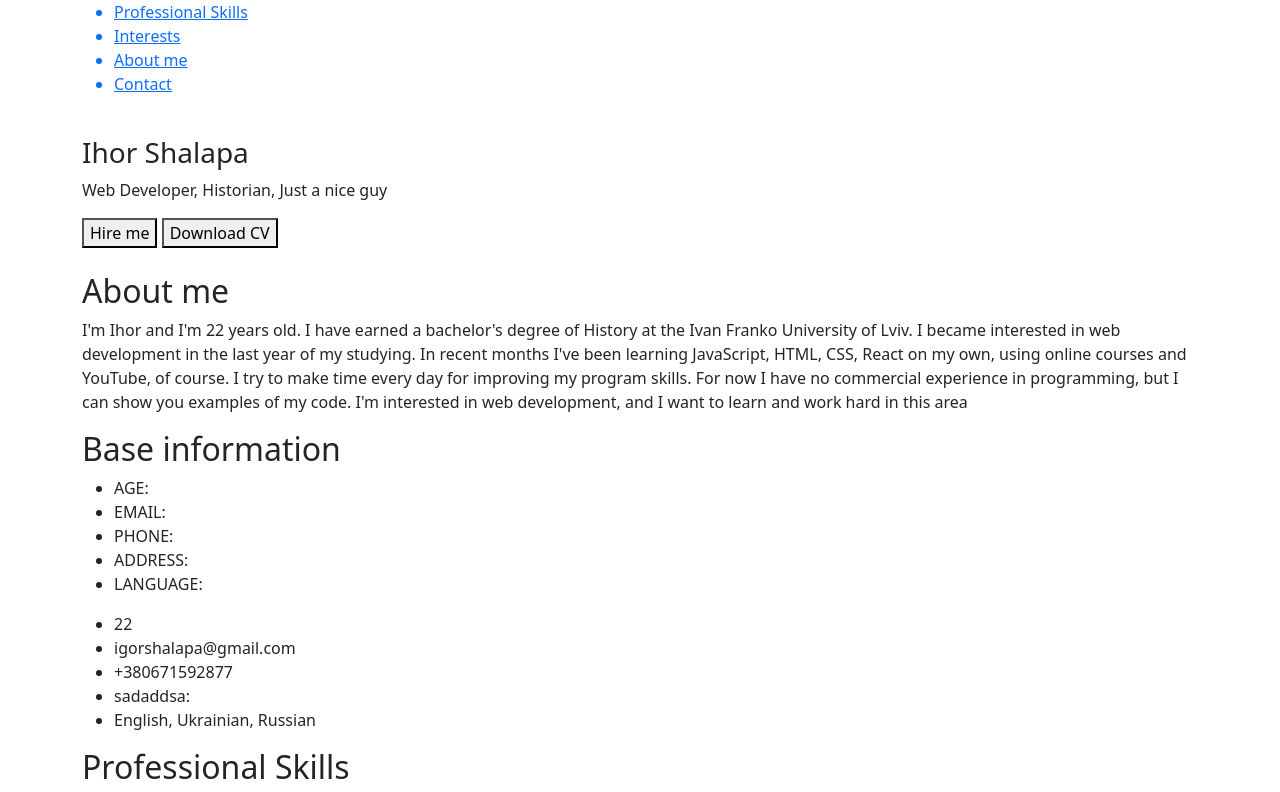
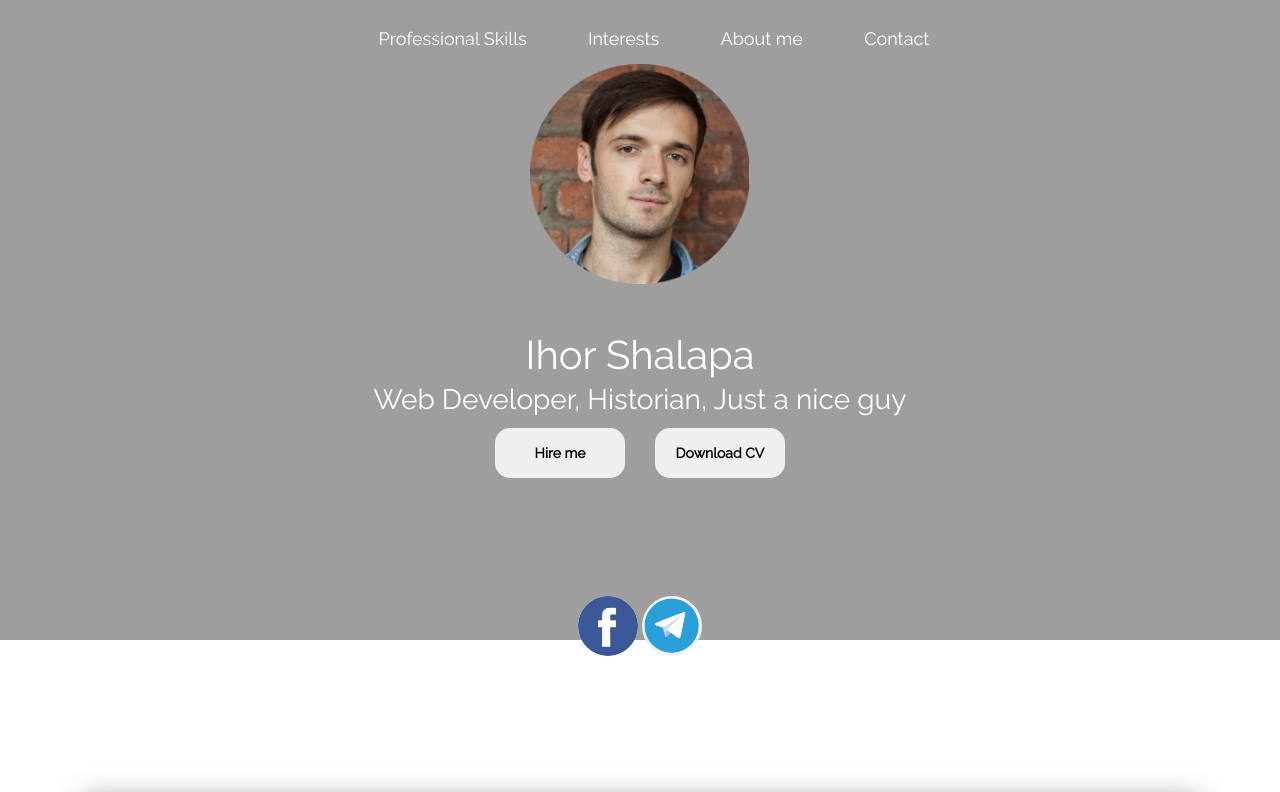
Before and after one commit to Shaliapyn/Resume, a plain HTML site: page index.html in a window 1280 px wide. Shown: the top 792 px of the page. Drawn offline with nearby package versions, Linux system fonts and the light colour scheme; files that its build step writes are made by us from their sources; the site is published under a folder, as on GitHub Pages, so addresses that start at the root find nothing.

Commit message:
fixed trouble with css 3

```diff
--- a/index.html
+++ b/index.html
@@ -5,7 +5,7 @@
     <meta http-equiv="X-UA-Compatible" content="IE=edge">
     <meta name="viewport" content="width=device-width, initial-scale=1.0">
     <link rel="stylesheet" href="bootstrap/dist/css/bootstrap.min.css">
-    <link rel="stylesheet" href="../ResumeIS/css/style.css">
+    <link rel="stylesheet" href="css/style.css">
     <title>Document</title>
 </head>
 <body>
@@ -22,7 +22,7 @@
                 </nav>
                 <section class="main-section">
                     <section class="img-section">
-                        <img src="/img/122_oooo.plus.png" alt="">
+                        <img src="img/122_oooo.plus.png" alt="">
                     </section>
                     <section class="main-text">
                         <div class="main-text__text">
@@ -35,8 +35,8 @@
                         </div>
                     </section>
                     <section class="icons-network">
-                        <a href="https://www.facebook.com/igor.shalapa.3"><img src="/img/fb-icon.png" alt=""></a>
-                        <a href="https://t.me/Salo_Borsch_Power"><img src="/img/telegram-icon.png" alt=""></a>
+                        <a href="https://www.facebook.com/igor.shalapa.3"><img src="img/fb-icon.png" alt=""></a>
+                        <a href="https://t.me/Salo_Borsch_Power"><img src="img/telegram-icon.png" alt=""></a>
                     </section>
                 </section>
             </div>
@@ -107,6 +107,6 @@
         <footer>
 
         </footer>
-        <script src="/script.js"></script>
+        <script src="script.js"></script>
 </body>
 </html>
```
Also changed, not shown: bootstrap/dist/css/bootstrap.css (deleted), bootstrap/dist/js/bootstrap.bundle.js (deleted), bootstrap/dist/js/bootstrap.bundle.min.js (deleted), bootstrap/dist/js/bootstrap.esm.js (deleted), bootstrap/dist/js/bootstrap.esm.min.js (deleted), bootstrap/dist/js/bootstrap.js (deleted), bootstrap/dist/js/bootstrap.min.js (deleted), 7 other files.
